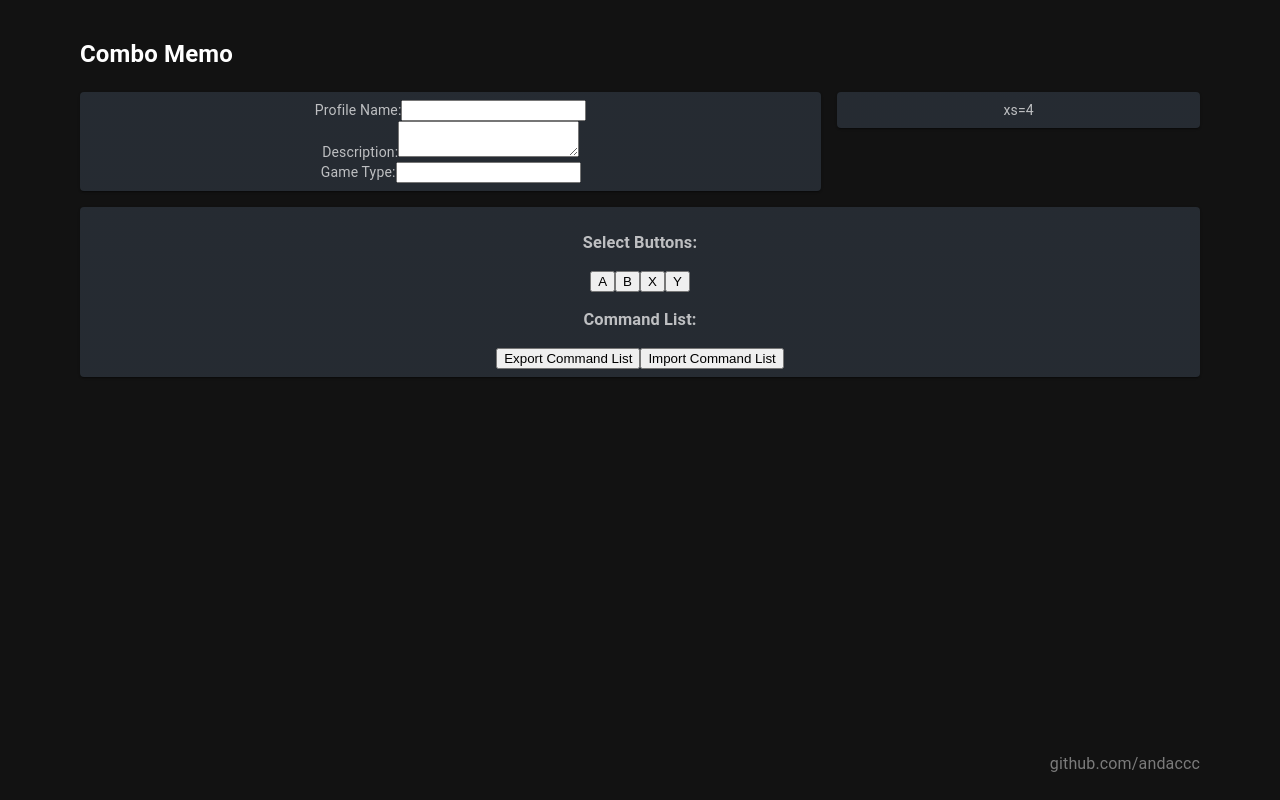
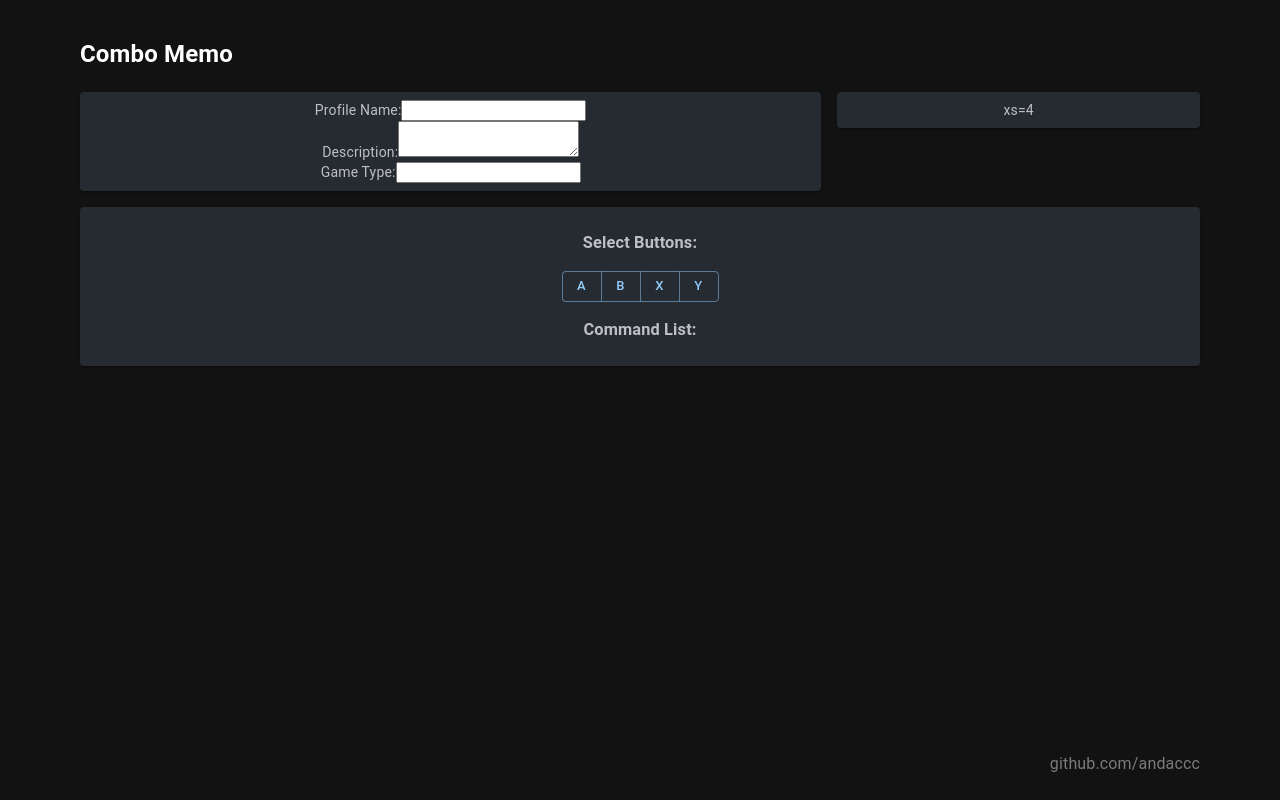
Before and after one commit to andaccc/combo-memo, a React (Create React App) app: page / in a window 1280 px wide. Built offline with nearby package versions, Linux system fonts and the light colour scheme.

Commit message:
feat: data structure for combo

```diff
--- a/src/components/ComboMemo.tsx
+++ b/src/components/ComboMemo.tsx
@@ -4,6 +4,10 @@ import { styled } from '@mui/material/styles';
 import Box from '@mui/material/Box';
 import Paper from '@mui/material/Paper';
 import Grid from '@mui/material/Grid';
+import Button from '@mui/material/Button';
+import ButtonGroup from '@mui/material/ButtonGroup';
+import IconButton from '@mui/material/IconButton';
+import AddIcon from '@mui/icons-material/Add';
 
 import Cookies from 'js-cookie'
 
@@ -17,57 +21,71 @@ const Item = styled(Paper)(({ theme }) => ({
   color: theme.palette.text.secondary,
 }));
 
+// data structure for storing combos
 
-type CommandList = string[];
+type combo = string[]
+type comboList = combo[];
 
 interface ExportData {
   profileName: string;
   description: string;
   gameType: string;
-  commands: CommandList;
+  commands: comboList;
 }
 
 const ComboMemo: React.FC = () => {
-  const [selectedButtons, setSelectedButtons] = useState<string[]>([]);
-  const [commandList, setCommandList] = useState<CommandList>([]);
+  // meta
   const [profileName, setProfileName] = useState<string>('');
   const [description, setDescription] = useState<string>('');
   const [gameType, setGameType] = useState<string>('');
 
+  // combo list
+  const [selectedButtons, setSelectedButtons] = useState<string>("");
+  const [combo, setCombo] = useState<combo>([]);
+  const [comboList, setComboList] = useState<comboList>([]);
+
+
   useEffect(() => {
     // Load saved data from cookies on component mount
-    const savedCommandList = Cookies.get('commandList');
-    if (savedCommandList) {
-      setCommandList(JSON.parse(savedCommandList));
+    const savedcomboList = Cookies.get('comboList');
+    if (savedcomboList) {
+      setComboList(JSON.parse(savedcomboList));
     }
   }, []);
 
   useEffect(() => {
     // Save command list to cookies when it changes
-    Cookies.set('commandList', JSON.stringify(commandList));
-  }, [commandList]);
+    Cookies.set('comboList', JSON.stringify(comboList));
+  }, [comboList]);
 
   const handleButtonClick = (button: string): void => {
-    setSelectedButtons((prevButtons) =>
-      prevButtons.includes(button)
-        ? prevButtons.filter((selected) => selected !== button)
-        : [...prevButtons, button]
-    );
+    setSelectedButtons(button)
+    // setSelectedButtons((prevButtons) =>
+    //   prevButtons.includes(button)
+    //     ? prevButtons.filter((selected) => selected !== button)
+    //     : [...prevButtons, button]
+    // );
   };
 
-  const exportCommandList = (): void => {
+  const handleAddCombo = (): void => {
+    setCombo((prevCombo) => [...prevCombo, selectedButtons]);
+    setComboList((prevComboList) => [...prevComboList, combo]);
+    setSelectedButtons("");
+  }
+
+  const exportcomboList = (): void => {
     const exportData: ExportData = {
       profileName,
       description,
       gameType,
-      commands: commandList,
+      commands: comboList,
     };
 
     const exportJson = JSON.stringify(exportData, null, 2);
     console.log(exportJson); // You can replace this with your preferred export mechanism
   };
 
-  const importCommandList = (): void => {
+  const importComboList = (): void => {
     const importedJson = prompt('Paste your JSON here');
     if (importedJson) {
       try {
@@ -75,7 +93,7 @@ const ComboMemo: React.FC = () => {
         setProfileName(importedData.profileName);
         setDescription(importedData.description);
         setGameType(importedData.gameType);
-        setCommandList(importedData.commands);
+        setComboList(importedData.commands);
       } catch (error) {
         console.error('Invalid JSON format');
       }
@@ -107,32 +125,56 @@ const ComboMemo: React.FC = () => {
           <Grid item xs={4}>
             <Item>xs=4</Item>
           </Grid>
-          {/* Second Row */}
+          {/*
+          Second Row
+          - Command List
+
+          */}
           <Grid item xs={12}>
             <Item>
               <div>
+                {/* button select */}
                 <h3>Select Buttons:</h3>
+                  <ButtonGroup size="small" aria-label="small button group">
+                    {/* store selected buttons */}
                     {['A', 'B', 'X', 'Y'].map((button) => (
-                  <button
+                      <Button
                         key={button}
-                    className={selectedButtons.includes(button) ? 'selected' : ''}
                         onClick={() => handleButtonClick(button)}
                       >
                         {button}
-                  </button>
+                      </Button>
                     ))}
+                  </ButtonGroup>
+
               </div>
               <div>
                 <h3>Command List:</h3>
+                {/* command list */}
+                {/* show selected buttons for add or del */}
+                <div>
+                  {selectedButtons}
+
+                  {/* if selected button show add button */}
+                  {
+                    selectedButtons.length > 0 && (
+                      <IconButton aria-label="add" size="small"
+                        onClick={() => handleAddCombo()}>
+                          <AddIcon fontSize="small"/>
+                      </IconButton>
+                    )
+                  }
+                </div>
+                {/* show added commands */}
                 <ul>
-                  {commandList.map((command, index) => (
+                  {comboList.map((command, index) => (
                     <li key={index}>{command}</li>
                   ))}
                 </ul>
               </div>
               <div>
-                <button onClick={exportCommandList}>Export Command List</button>
-                <button onClick={importCommandList}>Import Command List</button>
+                {/* <button onClick={exportcomboList}>Export Command List</button>
+                <button onClick={importcomboList}>Import Command List</button> */}
               </div>
         </Item>
           </Grid>
```
Also changed, not shown: src/components/CommandList.tsx (added, +10 -0 lines). Lines whose indentation alone changed are shown as unchanged.
